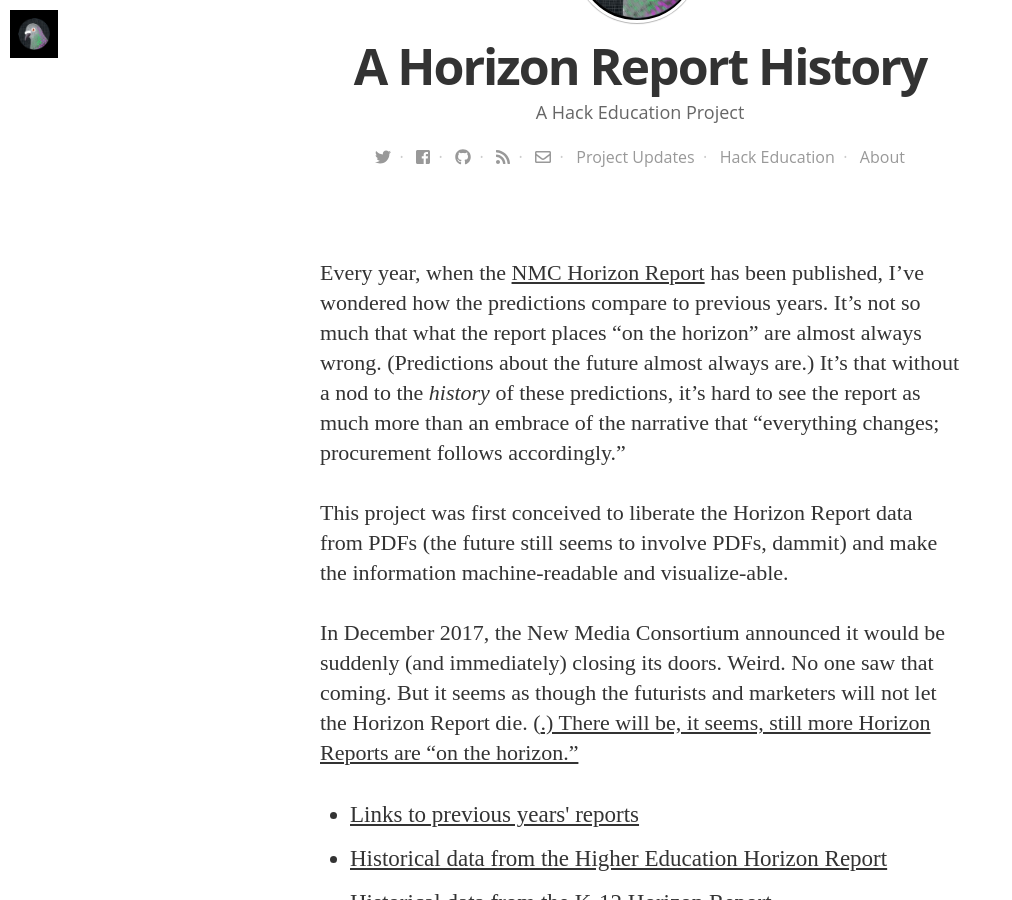
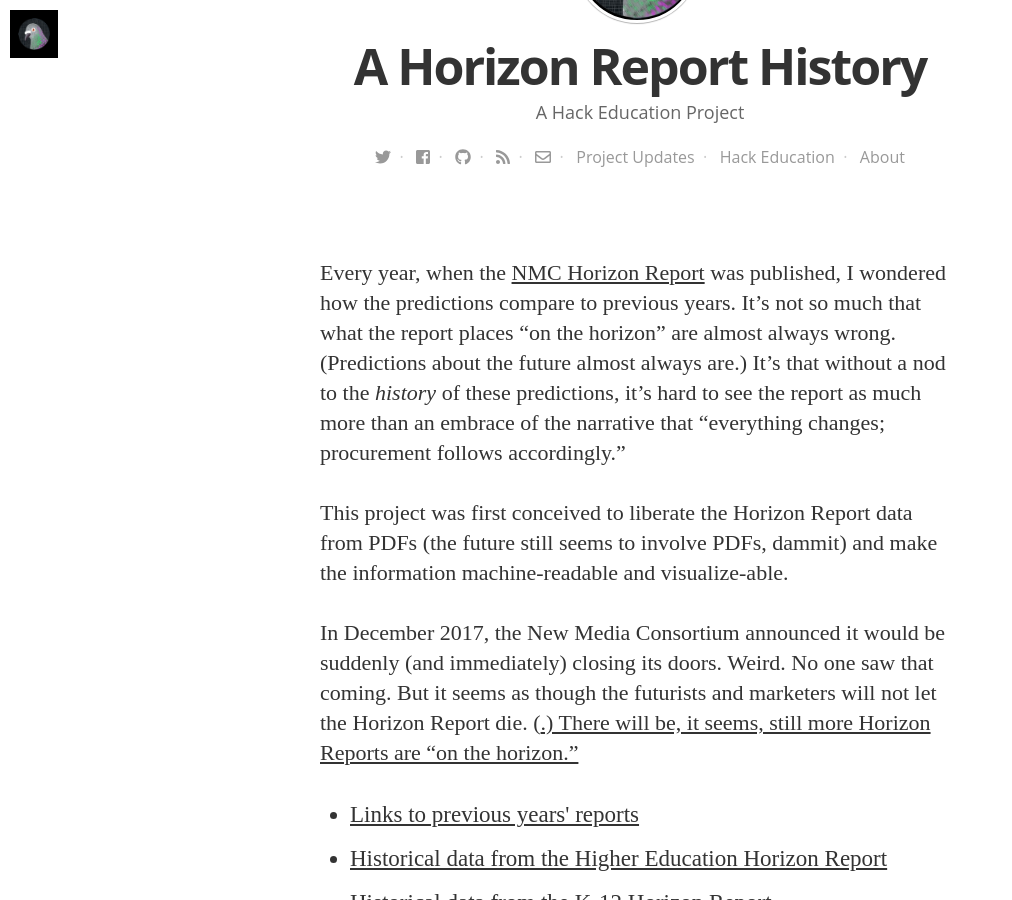
Before and after one commit to HackEducation/horizon, a Jekyll site: the page built from index.html, in a window 1280 px wide and 900 px high, scrolled down 493 px. Shown: the whole window, without its empty margins (0-1012 px from the left). Built offline with Jekyll 4.4.1, drawn with Linux system fonts in a browser that asks for light colours; nearby versions of some CDN libraries; some web fonts are replaced.

Commit message:
update index

```diff
--- a/index.html
+++ b/index.html
@@ -1,7 +1,7 @@
 ---
 layout: default
 ---
-<p>Every year, when the <a href="https://www.nmc.org/nmc-horizon/">NMC Horizon Report</a> has been published, I&#8217;ve wondered how the predictions compare to previous years. It&#8217;s not so much that what the report places &#8220;on the horizon&#8221; are almost always wrong. (Predictions about the future almost always are.) It&#8217;s that without a nod to the <em>history</em> of these predictions, it&#8217;s hard to see the report as much more than an embrace of the narrative that &#8220;everything changes; procurement follows accordingly.&#8221;</p>
+<p>Every year, when the <a href="https://www.nmc.org/nmc-horizon/">NMC Horizon Report</a> was published, I wondered how the predictions compare to previous years. It&#8217;s not so much that what the report places &#8220;on the horizon&#8221; are almost always wrong. (Predictions about the future almost always are.) It&#8217;s that without a nod to the <em>history</em> of these predictions, it&#8217;s hard to see the report as much more than an embrace of the narrative that &#8220;everything changes; procurement follows accordingly.&#8221;</p>
 
 <p>This project was first conceived to liberate the Horizon Report data from PDFs (the future still seems to involve PDFs, dammit) and make the information machine-readable and visualize-able.</p>
 
```
